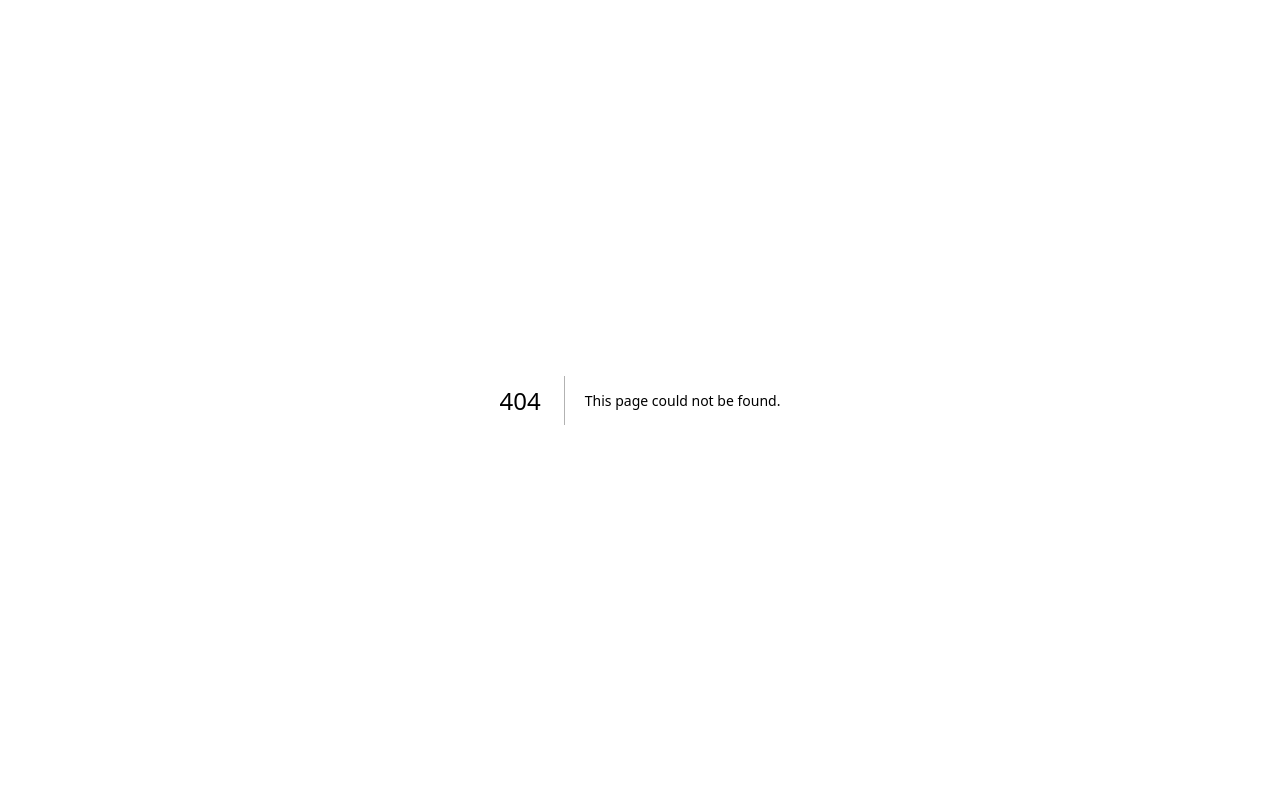
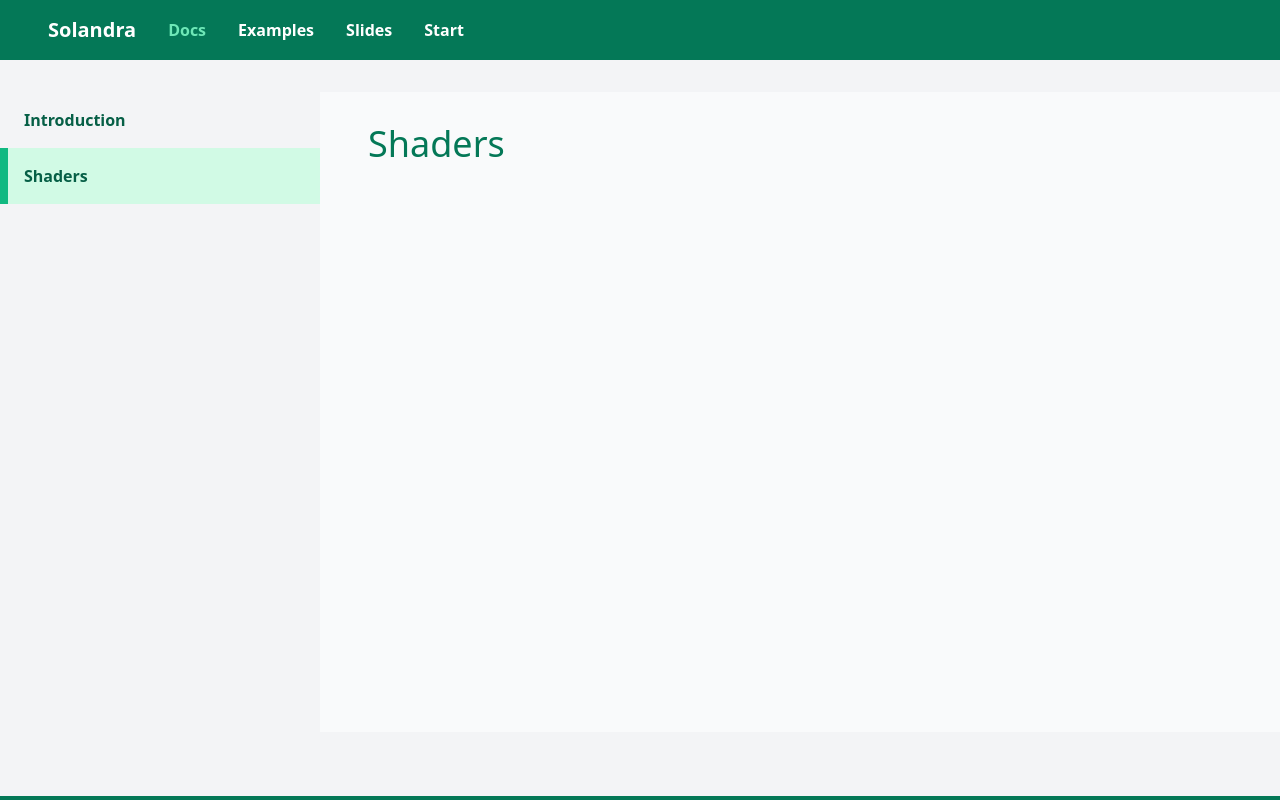
Before and after one commit to jamesporter/solandra, a Next.js app: page /docs/shaders in a window 1280 px wide. Before the commit this address had no page. Shown: the top 800 px of the page. Built offline with nearby package versions, Linux system fonts and the light colour scheme.

Commit message:
basic mdx setup and navigation/links things
probably can actually start to write stuff up

```diff
--- a/next.config.js
+++ b/next.config.js
@@ -1,7 +1,10 @@
+const withMDX = require("@next/mdx")()
+
 /** @type {import('next').NextConfig} */
 const nextConfig = {
   reactStrictMode: true,
-  output: 'export'
+  output: "export",
+  pageExtensions: ["js", "jsx", "mdx", "ts", "tsx"],
 }
 
-module.exports = nextConfig
+module.exports = withMDX(nextConfig)
--- a/package.json
+++ b/package.json
@@ -21,8 +21,14 @@
   },
   "dependencies": {
     "@heroicons/react": "^1.0.6",
+    "@mdx-js/loader": "^3.0.1",
+    "@mdx-js/react": "^3.0.1",
+    "@next/mdx": "^14.2.3",
+    "@types/mdx": "^2.0.13",
     "canvas": "^2.11.2",
+    "classnames": "^2.5.1",
     "eslint-config-next": "^14.2.3",
+    "gray-matter": "^4.0.3",
     "next": "^14.2.3",
     "react": "^18.3.1",
     "react-dom": "^18.3.1",
--- /dev/null
+++ b/pages/docs/shaders.mdx
@@ -0,0 +1,7 @@
+import { DocPageLayout } from "../../src/components/DocPageLayout"
+
+# Shaders
+
+export default function Page({ children }) {
+  return <DocPageLayout>{children}</DocPageLayout>
+}
--- a/pages/index.tsx
+++ b/pages/index.tsx
@@ -50,6 +50,7 @@ const Home: NextPage = () => {
               Modern TypeScript-first Creative Coding
             </h2>
             <div className="flex flex-row justify-center pt-4">
+              <HLink to="/docs/introduction">Docs</HLink>
               <HLink to="/main">Examples</HLink>
               <HLink to="/viewAll">Slides</HLink>
               <HLink to="/quickstart">Start</HLink>
--- /dev/null
+++ b/src/components/DocPageLayout.tsx
@@ -0,0 +1,63 @@
+import { ReactNode } from "react"
+import Header from "./Header"
+import Link from "next/link"
+import { usePathname } from "next/navigation"
+import cx from "classnames"
+import Footer from "./Footer"
+
+const links = [
+  {
+    href: "/docs/introduction",
+    name: "Introduction",
+  },
+  {
+    href: "/docs/shaders",
+    name: "Shaders",
+  },
+]
+
+export function DocLinks() {
+  const pathname = usePathname()
+
+  return (
+    <div className="flex flex-col lg:flex-[3]">
+      {links.map(({ href, name }, i) => {
+        const active = pathname.includes(href)
+        return (
+          <Link
+            key={href}
+            href={href}
+            className={cx(
+              "p-4 font-semibold text-emerald-800 hover:text-emerald-700",
+              {
+                "bg-emerald-100 border-l-8 border-l-emerald-500": active,
+                "border-l-8 border-l-transparent": !active,
+              }
+            )}
+          >
+            {name}
+          </Link>
+        )
+      })}
+    </div>
+  )
+}
+
+export function DocPageLayout({ children }: { children: ReactNode }) {
+  return (
+    <>
+      <Header />
+
+      <div className="flex flex-col lg:flex-row lg:my-8">
+        <DocLinks />
+        <div className="flex-[9]">
+          <div className="mx-auto p-4 lg:px-12 max-w-6xl article-page bg-gray-50 min-h-[80vh]">
+            {children}
+          </div>
+        </div>
+      </div>
+
+      <Footer />
+    </>
+  )
+}
--- a/src/components/Header.tsx
+++ b/src/components/Header.tsx
@@ -3,6 +3,11 @@ import { useRouter } from "next/router"
 import React from "react"
 
 const links = [
+  {
+    href: "/docs/introduction",
+    name: "Docs",
+    basePath: "/docs",
+  },
   {
     href: "/main",
     name: "Examples",
@@ -27,11 +32,11 @@ export default function Header() {
         </a>
       </Link>
       {links.map((link, i) => {
-        const isMatch = router.asPath.includes(link.href)
+        const isMatch = router.asPath.includes(link.basePath ?? link.href)
 
         if (isMatch) {
           return (
-            <div className="text-emerald-300 font-bold  p-4" key={i}>
+            <div className="text-emerald-300 font-bold p-4" key={i}>
               {link.name}
             </div>
           )
--- a/src/components/Logo.tsx
+++ b/src/components/Logo.tsx
@@ -28,6 +28,7 @@ export function Logo() {
         width: "100vw",
         display: "flex",
         flexDirection: "column",
+        pointerEvents: "none",
       }}
     >
       <Canvas sketch={logo} seed={1} noShadow playing />
```
Also changed, not shown: pages/docs/introduction.mdx (added, +7 -0 lines), .prettierrc.json (added), 1 other file (tests, documents, lock files or other folders).
